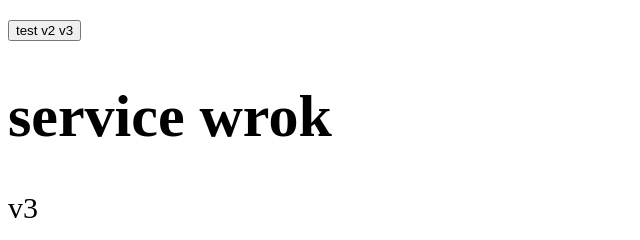
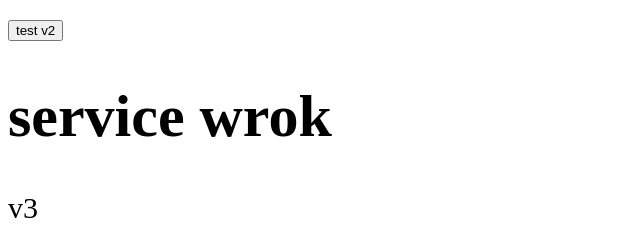
Before and after one commit to submerge/sw, a website: page index.html in a window 1280 px wide. Shown: the full height of the page, 0-640 px from the left. Drawn offline with Linux system fonts and the light colour scheme.

Commit message:
code save

```diff
--- a/index.html
+++ b/index.html
@@ -41,7 +41,7 @@
 	</head>
 
 	<body>
-		<button class="js-push-button">test v2 v3</button>
+		<button class="js-push-button">test v2 </button>
 		<h1>service wrok</h1>
 		<p>v3</p>
 	</body>
```
